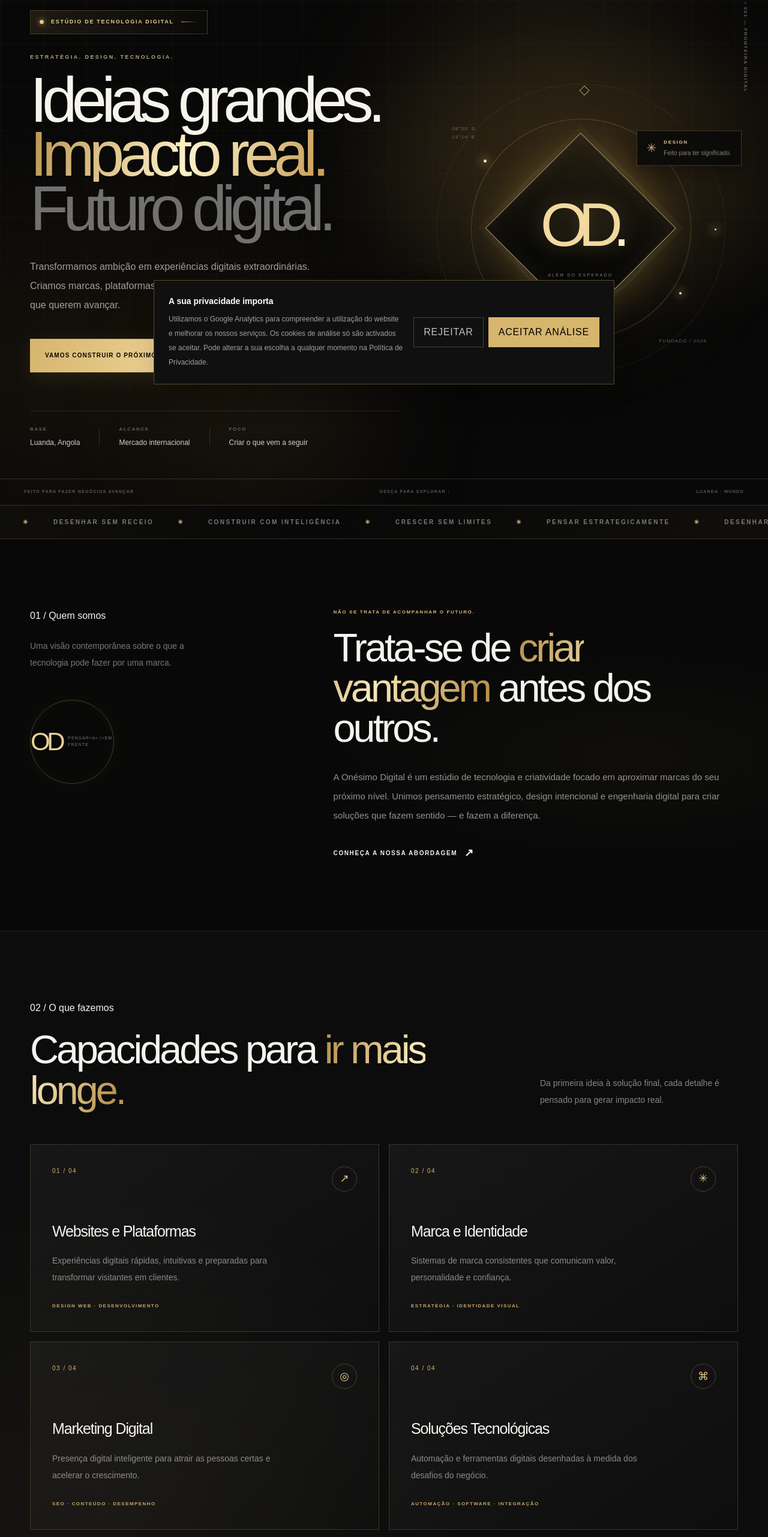
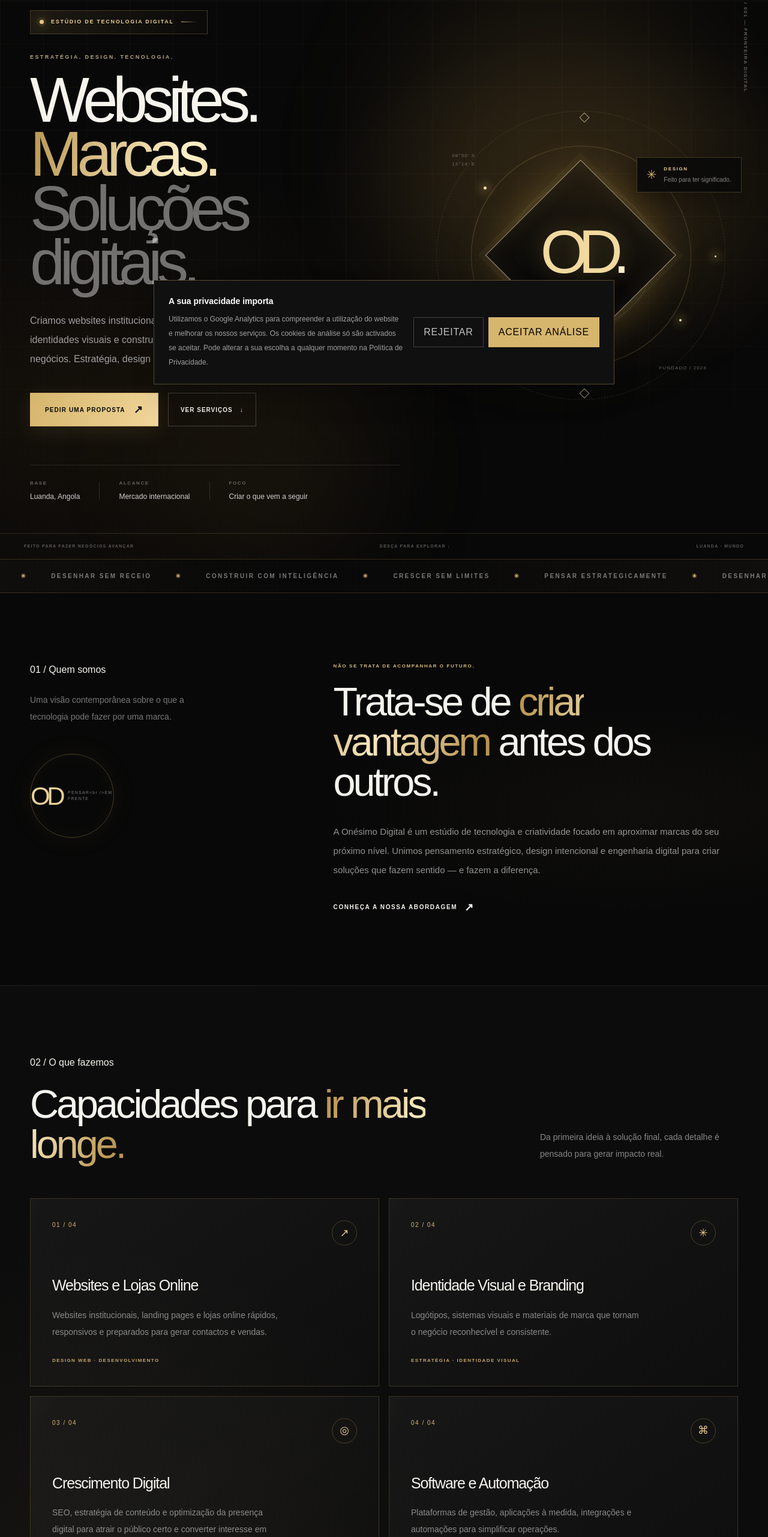
Before and after one commit to onesimo-miguel17/onesimo-digital, a Next.js app: page / in a window 1280 px wide. Shown: the part 143-2706 px from the top of the page at 60% size. Built offline with nearby package versions, Linux system fonts and the light colour scheme; no server answers.

Commit message:
feat(home): clarify commercial offer and service outcomes

```diff
--- a/src/app/page.tsx
+++ b/src/app/page.tsx
@@ -16,10 +16,10 @@ export default function Home() {
   const en = language === "en";
   const tr = (pt: string, english: string) => en ? english : pt;
   const services = [
-    { number: "01", title: tr("Websites e Plataformas","Websites & Platforms"), description: tr("Experiências digitais rápidas, intuitivas e preparadas para transformar visitantes em clientes.","Fast, intuitive digital experiences designed to turn visitors into customers."), tags: tr("DESIGN WEB · DESENVOLVIMENTO","WEB DESIGN · DEVELOPMENT"), symbol: "↗" },
-    { number: "02", title: tr("Marca e Identidade","Branding & Identity"), description: tr("Sistemas de marca consistentes que comunicam valor, personalidade e confiança.","Consistent brand systems that communicate value, personality and trust."), tags: tr("ESTRATÉGIA · IDENTIDADE VISUAL","STRATEGY · VISUAL IDENTITY"), symbol: "✳" },
-    { number: "03", title: tr("Marketing Digital","Digital Marketing"), description: tr("Presença digital inteligente para atrair as pessoas certas e acelerar o crescimento.","A smart digital presence that attracts the right people and accelerates growth."), tags: tr("SEO · CONTEÚDO · DESEMPENHO","SEO · CONTENT · PERFORMANCE"), symbol: "◎" },
-    { number: "04", title: tr("Soluções Tecnológicas","Technology Solutions"), description: tr("Automação e ferramentas digitais desenhadas à medida dos desafios do negócio.","Automation and digital tools tailored to business challenges."), tags: tr("AUTOMAÇÃO · SOFTWARE · INTEGRAÇÃO","AUTOMATION · SOFTWARE · INTEGRATION"), symbol: "⌘" },
+    { number: "01", title: tr("Websites e Lojas Online","Websites & Online Stores"), description: tr("Websites institucionais, landing pages e lojas online rápidos, responsivos e preparados para gerar contactos e vendas.","Fast, responsive business websites, landing pages and online stores designed to generate enquiries and sales."), tags: tr("DESIGN WEB · DESENVOLVIMENTO","WEB DESIGN · DEVELOPMENT"), symbol: "↗" },
+    { number: "02", title: tr("Identidade Visual e Branding","Visual Identity & Branding"), description: tr("Logótipos, sistemas visuais e materiais de marca que tornam o negócio reconhecível e consistente.","Logos, visual systems and brand materials that make a business recognisable and consistent."), tags: tr("ESTRATÉGIA · IDENTIDADE VISUAL","STRATEGY · VISUAL IDENTITY"), symbol: "✳" },
+    { number: "03", title: tr("Crescimento Digital","Digital Growth"), description: tr("SEO, estratégia de conteúdo e optimização da presença digital para atrair o público certo e converter interesse em oportunidades.","SEO, content strategy and digital presence optimisation to attract the right audience and turn interest into opportunities."), tags: tr("SEO · CONTEÚDO · DESEMPENHO","SEO · CONTENT · PERFORMANCE"), symbol: "◎" },
+    { number: "04", title: tr("Software e Automação","Software & Automation"), description: tr("Plataformas de gestão, aplicações à medida, integrações e automações para simplificar operações.","Management platforms, custom applications, integrations and automations that simplify operations."), tags: tr("AUTOMAÇÃO · SOFTWARE · INTEGRAÇÃO","AUTOMATION · SOFTWARE · INTEGRATION"), symbol: "⌘" },
   ];
   return (
     <>
@@ -40,16 +40,16 @@ export default function Home() {
               </div>
               <p className="hero-overline mb-5">{tr("ESTRATÉGIA. DESIGN. TECNOLOGIA.","STRATEGY. DESIGN. TECHNOLOGY.")}</p>
               <h1 className="hero-title max-w-[850px] text-[clamp(3.8rem,8.2vw,7.8rem)] font-medium leading-[.86] tracking-[-.085em] text-[#f7f4ed]">
-                {tr("Ideias grandes.","Big ideas.")}
-                <span className="hero-title-accent block">{tr("Impacto real.","Real impact.")}</span>
-                <span className="hero-title-last block">{tr("Futuro digital.","Digital future.")}</span>
+                {tr("Websites.","Websites.")}
+                <span className="hero-title-accent block">{tr("Marcas.","Brands.")}</span>
+                <span className="hero-title-last block">{tr("Soluções digitais.","Digital solutions.")}</span>
               </h1>
               <p className="mt-9 max-w-[510px] text-[15px] leading-8 text-white/60 sm:text-base">
-                {tr("Transformamos ambição em experiências digitais extraordinárias. Criamos marcas, plataformas e soluções tecnológicas para negócios que querem avançar.","We turn ambition into outstanding digital experiences. We build brands, platforms and technology solutions for businesses ready to move forward.")}
+                {tr("Criamos websites institucionais e lojas online, desenvolvemos identidades visuais e construímos plataformas e automações para negócios. Estratégia, design e tecnologia num só parceiro.","We create business websites and online stores, develop visual identities, and build digital platforms and automations. Strategy, design and technology in one partner.")}
               </p>
               <div className="mt-10 flex flex-wrap items-center gap-4">
-                <a href="#contacto" onClick={() => trackAnalyticsEvent("quote_cta_click", { cta_location: "hero" })} className="primary-button group">{tr("Vamos construir o próximo","Let’s build what comes next")} <Arrow /></a>
-                <a href="#servicos" className="secondary-button group">{tr("Descobrir o que fazemos","Explore our services")} <span className="transition-transform group-hover:translate-y-1">↓</span></a>
+                <a href="#contacto" onClick={() => trackAnalyticsEvent("quote_cta_click", { cta_location: "hero" })} className="primary-button group">{tr("Pedir uma proposta","Request a proposal")} <Arrow /></a>
+                <a href="#servicos" className="secondary-button group">{tr("Ver serviços","Explore services")} <span className="transition-transform group-hover:translate-y-1">↓</span></a>
               </div>
               <div className="hero-footnote mt-16 flex flex-wrap items-center gap-x-8 gap-y-4 border-t border-white/10 pt-6">
                 <div><p className="meta-label">{tr("BASE","BASED IN")}</p><p className="mt-2 text-xs text-white/80">Luanda, Angola</p></div>
```
